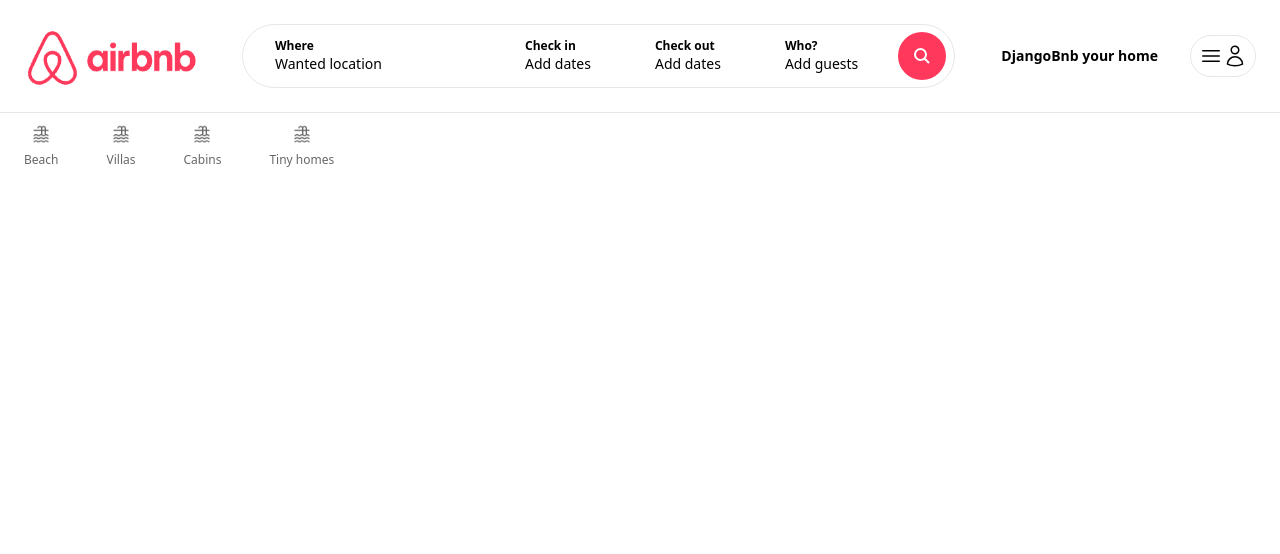
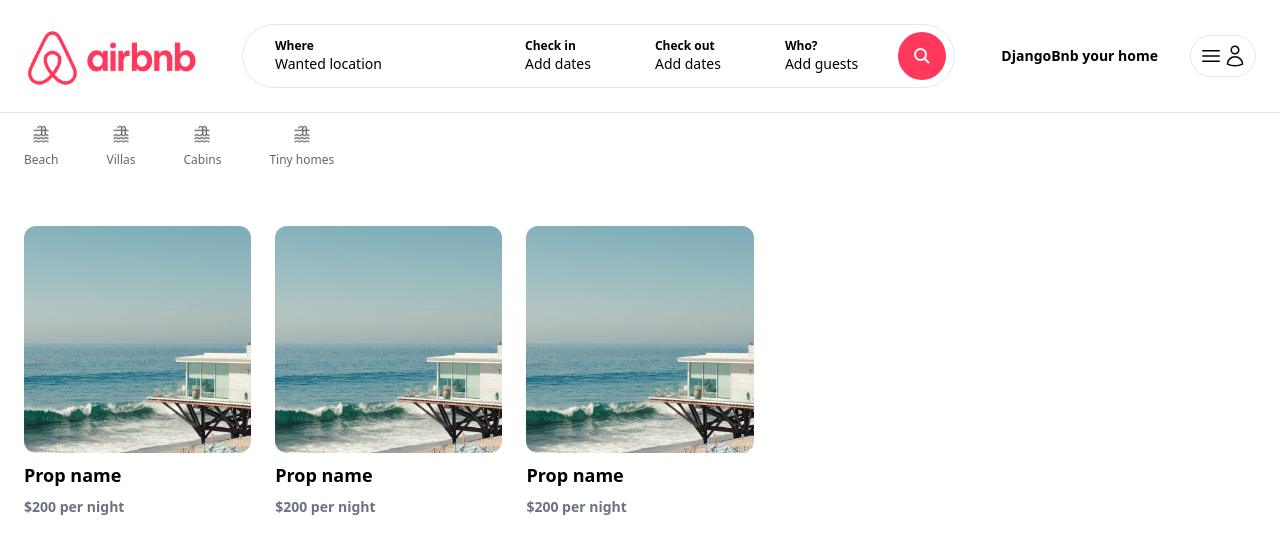
Before and after one commit to Epic-Codebase/Airbnb_clone_django_nextjs, a Next.js app in the folder Djangobnb/djangobnb/: page / in a window 1280 px wide. Shown: the top 554 px of the page. Built offline with nearby package versions, Linux system fonts and the light colour scheme.

Commit message:
List properties (static)

```diff
--- /dev/null
+++ b/Djangobnb/djangobnb/app/components/properties/PropertyList.tsx
@@ -0,0 +1,13 @@
+import PropertyListItem from "./PropertyListItem";
+
+const PropertyList = () => {
+    return (
+        <>
+        <PropertyListItem />
+        <PropertyListItem />
+        <PropertyListItem />
+        </>
+    )
+}
+
+export default PropertyList;
--- /dev/null
+++ b/Djangobnb/djangobnb/app/components/properties/PropertyListItem.tsx
@@ -0,0 +1,27 @@
+import Image from "next/image";
+
+const PropertyListItem = () => {
+    return (
+        <div className="cursor-pointer">
+            <div className="relative overflow-hidden aspect-square rounded-xl">
+                <Image
+                    fill
+                    src="/beach_1.jpg"
+                    sizes="(max-width: 768px) 768px, (max-width: 1200px) 768px, 768px"
+                    className="hover:scale-110 object-cover transition h-full w-full"
+                    alt="Beach House"
+                />
+            </div>
+
+            <div className="mt-2">
+                <p className="text-lg font-bold"> Prop name</p>
+            </div>
+
+            <div className="mt-2">
+                <p className="text-sm text-gray-500"><strong>$200 per night</strong></p>
+            </div>
+        </div>
+    )
+}
+
+export default PropertyListItem;
--- a/Djangobnb/djangobnb/app/page.tsx
+++ b/Djangobnb/djangobnb/app/page.tsx
@@ -1,9 +1,14 @@
 import Categories from "./components/Categories";
+import PropertyList from "./components/properties/PropertyList";
 
 export default function Home() {
   return (
     <main className="max-w-[1500px] mx-auto px-6">
       <Categories />
+
+      <div className="mt-4 grid grid-cols-1 md:grid-cols-3 lg:grid-cols-5 gap-6">
+        <PropertyList />
+      </div>
     </main>
   );
 }
```
Also changed, not shown: Djangobnb/djangobnb/public/beach_1.jpg (added), 1 other file (tests, documents, lock files or other folders).
